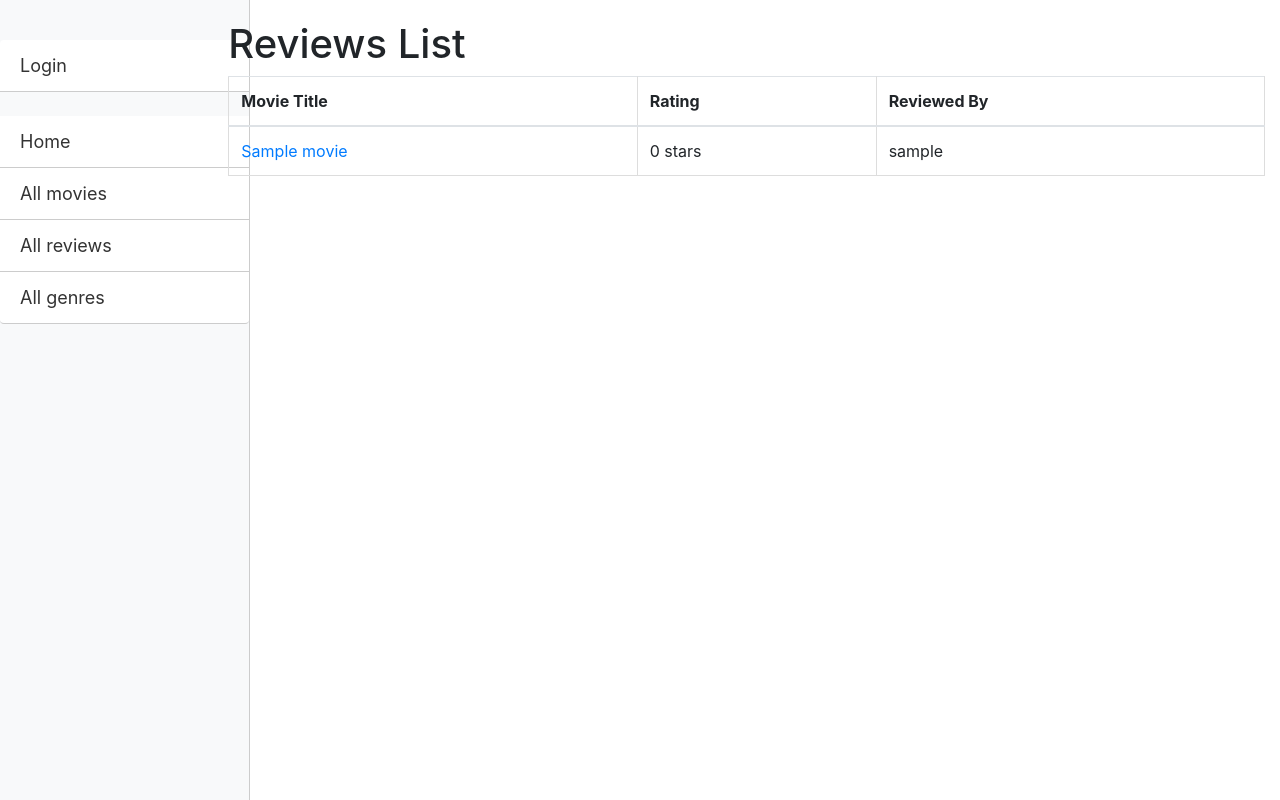
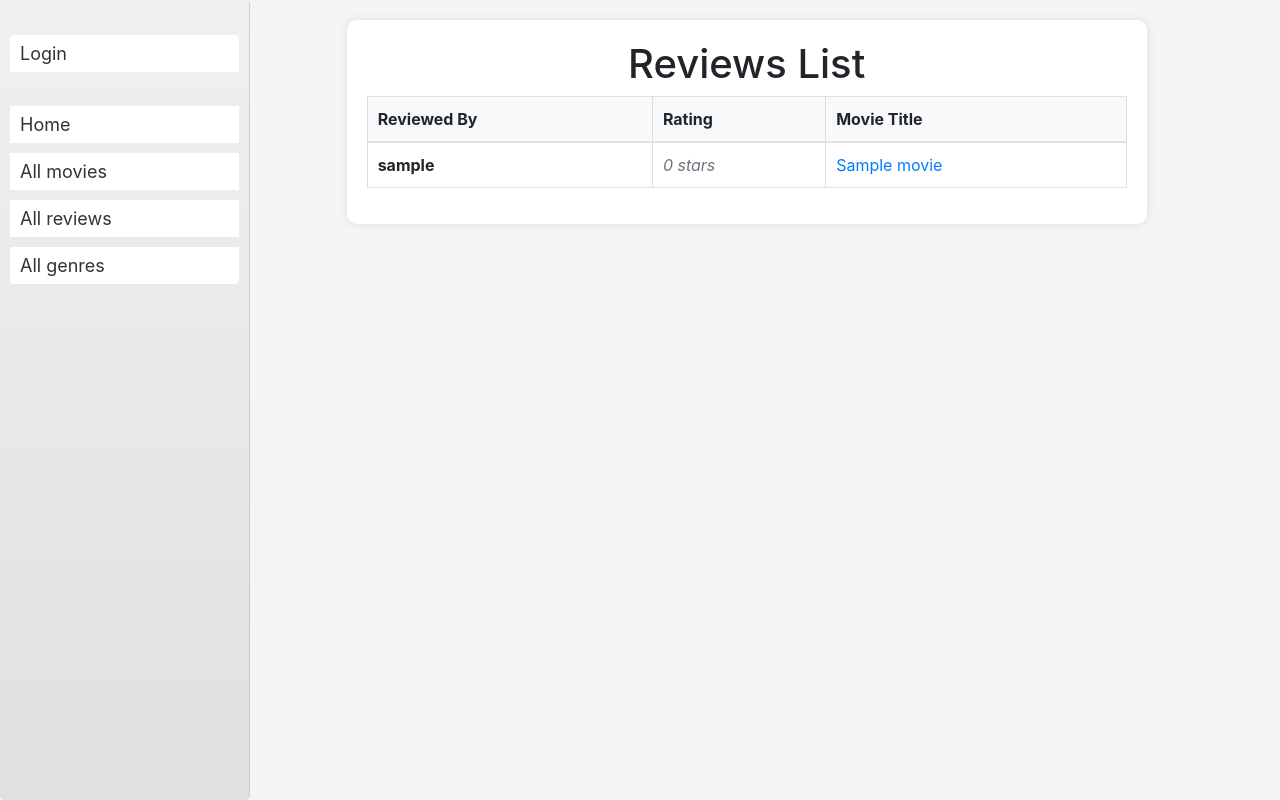
Before and after one commit to oleksiimuhyr/CritiQuill, a Django app: page /reviews/ in a window 1280 px wide. Run offline with Django 5.2, Linux system fonts and the light colour scheme; tables that the repository leaves empty hold one stand-in row (values such as "Sample post").

Commit message:
add raw styling to lists and details views

```diff
--- a/static/css/styles.css
+++ b/static/css/styles.css
@@ -1,5 +1,10 @@
+.custom-background {
+    background: linear-gradient(135deg, #ff6b6b, #3f51b5);
+}
+
 body {
-    margin-top: 20px
+    margin-top: 20px;
+    background-color: #f5f5f5;
 }
 
 .table {
@@ -43,27 +48,273 @@ th, td {
     position: fixed;
     top: 0;
     left: 0;
-    width: 250px; /* Adjust width as needed */
-    height: 100%; /* Make sidebar full height of the viewport */
-    background-color: #f8f9fa; /* Add background color */
-    border-right: 1px solid #ccc; /* Add border on the right side */
-    padding-top: 20px; /* Add padding for top */
+    width: 250px;
+    height: 100%;
+    border-right: 1px solid #ccc;
+    background: linear-gradient(180deg, #f0f0f0, #e0e0e0);
+    border-radius: 5px;
+    padding: 10px;
   }
 
   .sidebar-nav {
     list-style: none;
-    padding-left: 0;
+    padding: 0;
   }
 
   .sidebar-nav .list-group-item {
-    border-bottom: 1px solid #ccc; /* Add border to each list item */ }
+      padding: 5px 10px;
+      margin: 5px 0;
+  }
 
 
 
   .sidebar-nav .list-group-item a {
-    color: #333; /* Link color */
+    text-decoration: none;
+    color: #333;
   }
 
   .sidebar-nav .list-group-item a:hover {
-    color: #555; /* Change link color on hover */
+    color: #007bff;
   }
+
+  form {
+  max-width: 400px;
+  margin: 0 auto;
+  padding: 20px;
+  background-color: #ffffff;
+  border-radius: 10px;
+  box-shadow: 0 0 10px 0 rgba(0, 0, 0, 0.1);
+}
+
+  h1 {
+  text-align: center;
+}
+
+
+.error-message {
+  color: red;
+}
+
+.btn-primary {
+    background-color: #007bff;
+    color: #fff;
+    border: none;
+    padding: 10px 20px;
+    cursor: pointer;
+    border-radius: 5px;
+}
+
+.btn-primary:hover {
+    background-color: #0056b3;
+}
+
+.logout-message {
+  max-width: 400px;
+  margin: 0 auto;
+  padding: 20px;
+  background-color: #ffffff;
+  border-radius: 10px;
+  box-shadow: 0 0 10px 0 rgba(0, 0, 0, 0.1);
+  text-align: center;
+}
+
+.logout-link {
+  color: #007bff;
+  text-decoration: none;
+}
+
+.logout-link:hover {
+  text-decoration: underline;
+}
+
+.genres-container {
+  max-width: 600px;
+  margin: 0 auto;
+  padding: 20px;
+  background-color: #ffffff;
+  border-radius: 10px;
+  box-shadow: 0 0 10px 0 rgba(0, 0, 0, 0.1);
+}
+
+ul {
+  list-style-type: none;
+  padding: 0;
+}
+
+.genre-item {
+  margin-bottom: 10px;
+}
+
+.genre-link {
+  display: block;
+  padding: 10px;
+  background-color: #f9f9f9;
+  border-radius: 5px;
+  text-decoration: none;
+  color: #333;
+}
+
+
+.genre-link:hover {
+  background-color: #eaeaea;
+}
+
+.table {
+  width: 100%;
+  border-collapse: collapse;
+}
+
+.table th {
+  background-color: #f8f9fa;
+  padding: 10px;
+  text-align: left;
+}
+
+.table td {
+  padding: 10px;
+  border-bottom: 1px solid #dee2e6;
+}
+
+
+.table tbody tr:hover {
+  background-color: #f2f2f2;
+}
+
+.movie-link {
+  color: #007bff;
+  text-decoration: none;
+}
+
+.movie-link:hover {
+  text-decoration: underline;
+}
+
+.movie-details {
+    max-width: 600px;
+    margin: 0 auto;
+    padding: 20px;
+    background-color: #ffffff;
+    border-radius: 10px;
+    box-shadow: 0 0 10px 0 rgba(0, 0, 0, 0.1);
+}
+
+h1 {
+  text-align: center;
+}
+
+hr {
+  margin-top: 15px;
+  margin-bottom: 15px;
+  border: 0;
+  border-top: 1px solid #dee2e6;
+}
+
+.genre {
+  font-weight: bold;
+}
+
+.review-list {
+  list-style-type: none;
+  padding: 0;
+}
+
+
+.review-item {
+  margin-bottom: 10px;
+}
+
+.review-link {
+  color: #007bff;
+  text-decoration: none;
+}
+
+.review-link:hover {
+  text-decoration: underline;
+}
+
+.movies-by-genre {
+  max-width: 600px;
+  margin: 0 auto;
+  padding: 20px;
+  background-color: #ffffff;
+  border-radius: 10px;
+  box-shadow: 0 0 10px 0 rgba(0, 0, 0, 0.1);
+}
+
+h1 {
+  text-align: center;
+}
+
+ul {
+  list-style-type: none;
+  padding: 0;
+}
+
+.movie-item {
+  margin-bottom: 10px;
+}
+
+.movie-link {
+  color: #007bff;
+  text-decoration: none;
+}
+
+.movie-link:hover {
+  text-decoration: underline;
+}
+
+.release-year {
+  color: #6c757d;
+}
+
+.reviews-list {
+  max-width: 800px;
+  margin: 0 auto;
+  padding: 20px;
+  background-color: #ffffff;
+  border-radius: 10px;
+  box-shadow: 0 0 10px 0 rgba(0, 0, 0, 0.1);
+}
+
+
+h1 {
+  text-align: center;
+}
+
+.table {
+  width: 100%;
+  border-collapse: collapse;
+}
+
+.table th {
+  background-color: #f8f9fa;
+  padding: 10px;
+  text-align: left;
+}
+
+.table td {
+  padding: 10px;
+  border-bottom: 1px solid #dee2e6;
+}
+
+.table tbody tr:hover {
+  background-color: #f2f2f2;
+}
+
+.reviewer-name {
+  font-weight: bold;
+}
+
+.movie-title {
+  color: #007bff;
+  text-decoration: none;
+}
+
+.movie-title:hover {
+  text-decoration: underline;
+}
+
+.rating {
+  font-style: italic;
+  color: #6c757d;
+}
--- a/templates/base.html
+++ b/templates/base.html
@@ -6,36 +6,31 @@
     {% block title %}
     <title>CritiQuill</title>
     {% endblock %}
-    <link rel="icon" type="image/png" sizes="32x32" href="{% static 'css/favicon-32x32.png' %}">
+    <link rel="icon" type="image/png" sizes="32x32" href="{% static 'images/favicon-32x32.png' %}">
 
     <meta charset="utf-8">
     <meta name="viewport" content="width=device-width, initial-scale=1">
 
-  <link rel="stylesheet"
-      href="https://cdn.jsdelivr.net/npm/bootstrap@4.5.3/dist/css/bootstrap.min.css"
+    <link rel="stylesheet" href="https://cdn.jsdelivr.net/npm/bootstrap@4.5.3/dist/css/bootstrap.min.css"
         integrity="sha384-TX8t27EcRE3e/ihU7zmQxVncDAy5uIKz4rEkgIXeMed4M0jlfIDPvg6uqKI2xXr2"
         crossorigin="anonymous">
     <!-- Add additional CSS in static file -->
     <link rel="stylesheet" href="{% static "css/styles.css" %}">
 </head>
-<body>
+
+<body class="background">
     <div class="container-fluid">
         <div class="row">
             <div class="col-sm-2">
-
                 {% block sidebar %}
                 {% include "includes/sidebar.html" %}
                 {% endblock %}
-
             </div>
             <div class="col-sm-10 ">
-
                 {% block content %}{% endblock %}
-
                 {% block pagination %}
                 {% include "includes/pagination.html" %}
                 {% endblock %}
-
             </div>
         </div>
     </div>
--- a/templates/registration/login.html
+++ b/templates/registration/login.html
@@ -2,6 +2,7 @@
 {% load crispy_forms_filters %}
 
 {% block content %}
+
 
 {% if form.errors %}
   <p>Your username and password didn't match. Please try again.</p>
--- a/templates/review/index.html
+++ b/templates/review/index.html
@@ -6,7 +6,7 @@
 {% endblock %}
 
 {% block content %}
-<div class="container">
+<div class="container custom-background">
     <div class="row justify-content-center">
         <div class="col-md-8">
             <div class="card">
--- a/templates/review/reviews_list.html
+++ b/templates/review/reviews_list.html
@@ -1,21 +1,23 @@
 {% extends "base.html" %}
+
 {% block content %}
+<div class="reviews-list">
   <h1>Reviews List</h1>
   {% if reviews_list %}
     <table class="table">
       <thead>
         <tr>
+          <th>Reviewed By</th>
+          <th>Rating</th>
           <th>Movie Title</th>
-          <th>Rating</th>
-          <th>Reviewed By</th>
         </tr>
       </thead>
       <tbody>
         {% for review in reviews_list %}
           <tr>
-            <td><a href="{% url 'review:review-detail' pk=review.id %}">{{ review.movie.title }}</a></td>
-            <td>{{ review.rating }} stars</td>
-            <td>{{ review.user }}</td>
+            <td class="reviewer-name">{{ review.user }}</td>
+            <td class="rating">{{ review.rating }} stars</td>
+            <td><a href="{% url 'review:review-detail' pk=review.id %}" class="movie-title">{{ review.movie.title }}</a></td>
           </tr>
         {% empty %}
           <tr>
@@ -27,4 +29,5 @@
   {% else %}
     <p>There are no reviews.</p>
   {% endif %}
+</div>
 {% endblock %}
```
Also changed, not shown: templates/registration/logged_out.html (+4 -3 lines), templates/review/all_genres.html (+5 -2 lines), templates/review/movie_detail.html (+5 -6 lines), templates/review/movies_by_genre.html (+5 -2 lines), templates/review/movies_list.html (+5 -2 lines), MoviePlatform/settings.py (line endings or trailing spaces), review/views.py (line endings or trailing spaces), static/images/favicon-32x32.png (renamed from static/css/favicon-32x32.png). Lines whose indentation alone changed are shown as unchanged.
